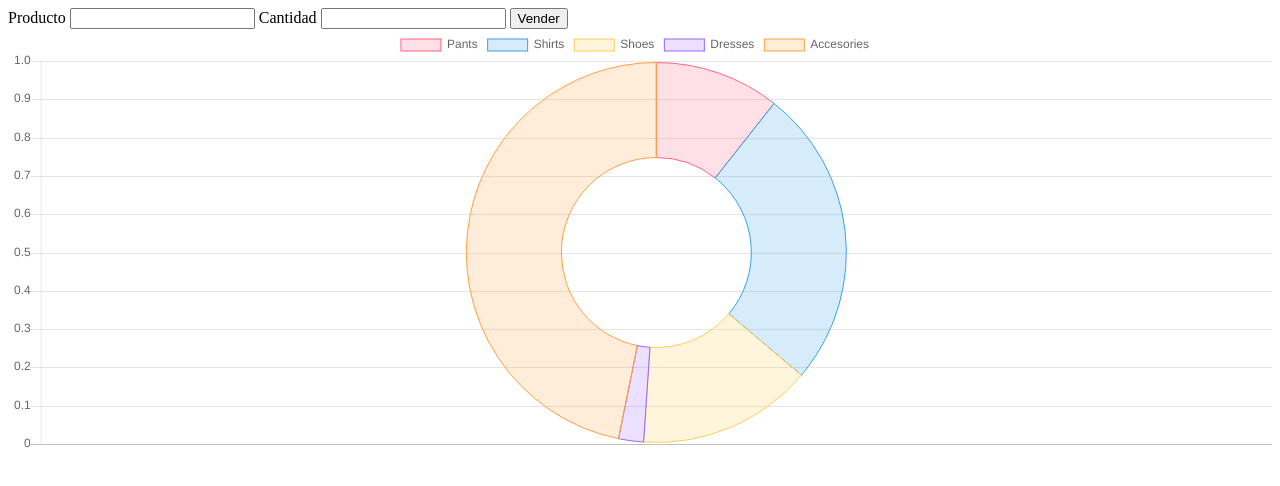
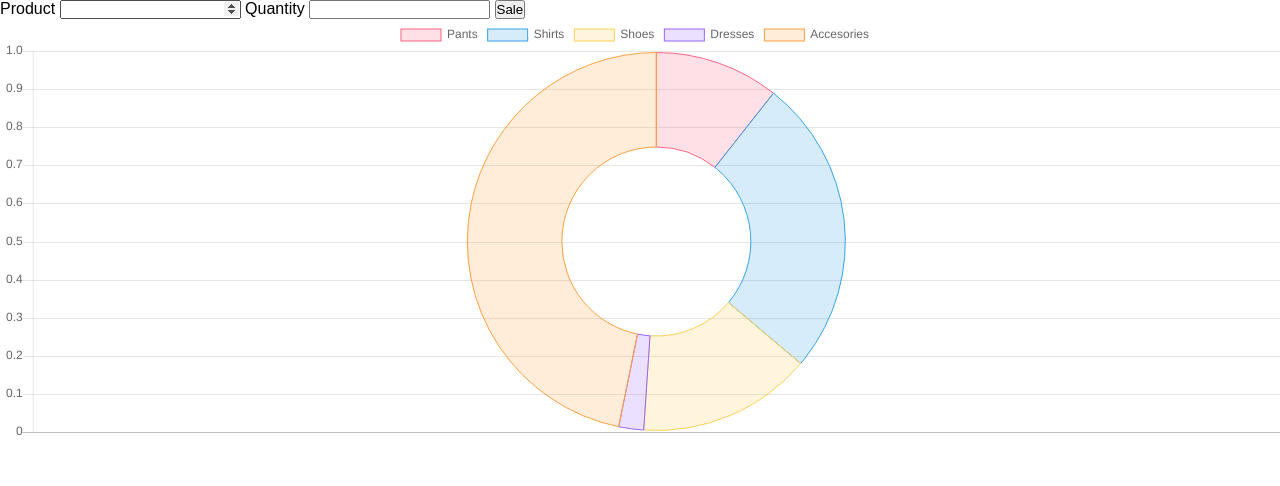
Before and after one commit to MaurickThom/AppSlack, a website: page extras/make-in-node/public/index.html in a window 1280 px wide. Drawn offline with Linux system fonts and the light colour scheme.

Commit message:
[update files]

```diff
--- /dev/null
+++ b/extras/make-in-node/public/css/style.css
@@ -0,0 +1,15 @@
+*,
+*::before,
+*::after{
+    box-sizing: border-box;
+    margin: 0;
+    padding: 0;
+    font-family: sans-serif;
+}
+body{
+    /* min-height: 100vh;*/
+    /* display: flex;
+    flex-direction: column;
+    align-items: center;
+    /* justify-content: center; */
+}
--- a/extras/make-in-node/public/index.html
+++ b/extras/make-in-node/public/index.html
@@ -3,17 +3,18 @@
 <head>
     <meta charset="UTF-8">
     <title>Dashboard</title>
+    <link rel="stylesheet" href="css/style.css">
 </head>
 <body>
     <label>
-        Producto
+        Product
         <input type="number" id="product" name="product">
     </label>
     <label>
-        Cantidad
+        Quantity
         <input type="number" id="quantity" name="quantity">
     </label>
-    <button id="send">Vender</button>
+    <button id="send">Sale</button>
 
     <canvas id="myChart" width="400" height="400"></canvas>
 
```
Also changed, not shown: clone-slack/package.json (added, +12 -0 lines), extras/make-in-node/package.json (added, +12 -0 lines), package.json (deleted, +0 -20 lines).
